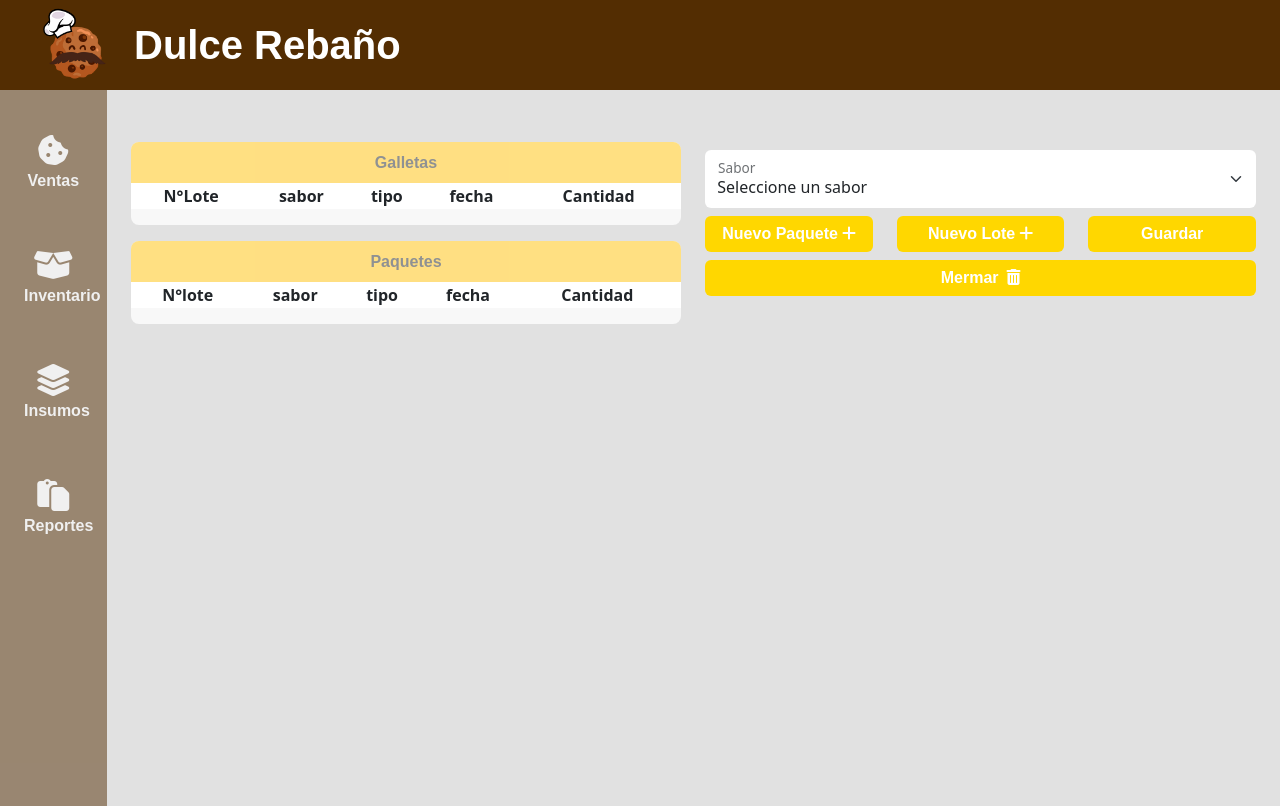
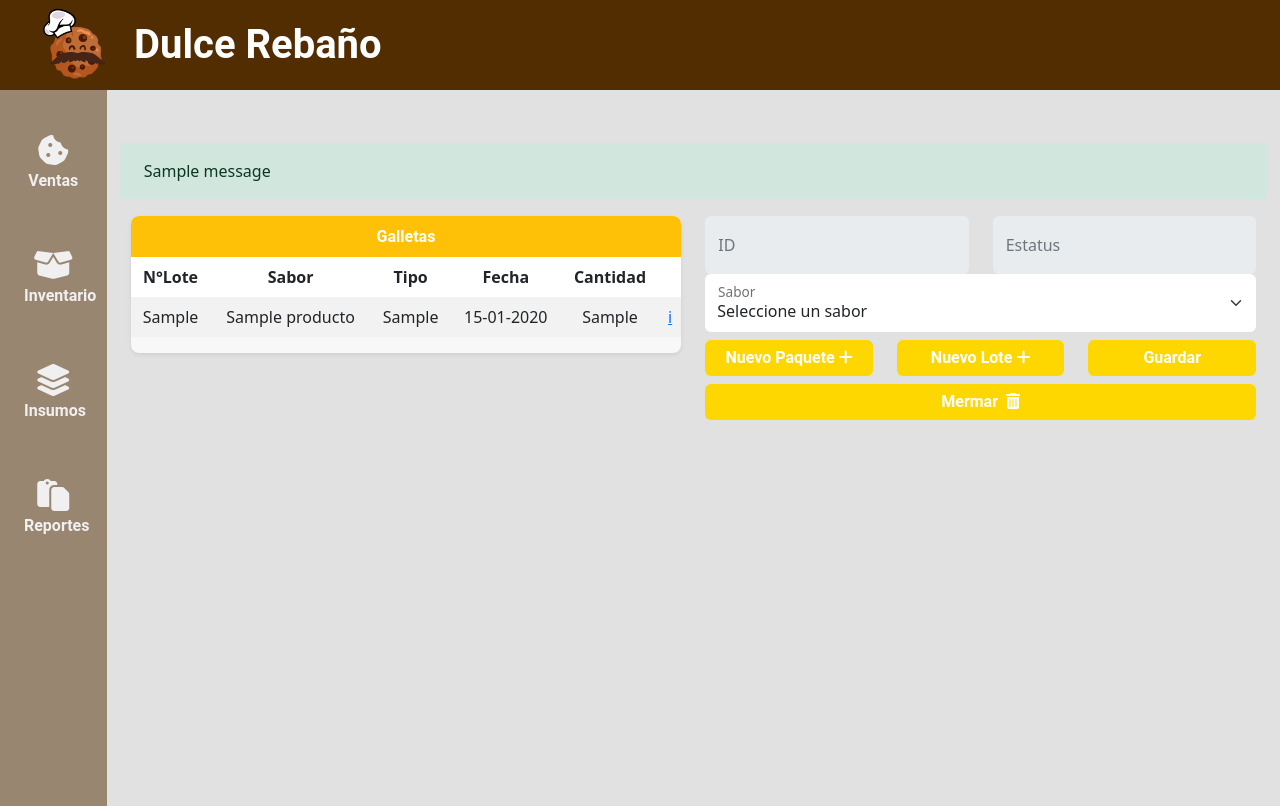
Before and after one commit to IDGS-801-22002360/DulceRebanio, a Flask app: template templates/galletas.html in a window 1280 px wide. Shown: the top 806 px of the page. Run offline with Flask 3, Linux system fonts and the light colour scheme; tables that the repository leaves empty hold one stand-in row (values such as "Sample post"); the template is opened without the code that fills it: values that come from a table or form of the project are taken from there, most other values are stand-ins (such as "Sample title", 1, 10 or a date in 2020); one stand-in notice (Sample message) is shown; lists and menus that the app fills with data are empty; some libraries are stand-ins or nearby versions.

Commit message:
Implementacion de GetAll y saveLotes en productos

```diff
--- a/app.py
+++ b/app.py
@@ -1,31 +1,47 @@
-from flask import Flask, render_template, request, redirect, url_for
-from flask import flash
+from flask import Flask, render_template, request, jsonify
 from flask_wtf import CSRFProtect
-from flask import g
 from config import DevelopmentConfig
+from models import db, ProductosTerminados
+from forms import LoteForm
+from sqlalchemy import text
 
-
-from models import db
-from models import Usuarios, MateriasPrimas, Proveedores, ComprasInsumos, Recetas, IngredientesReceta, ProductosTerminados, Ventas
 
 app = Flask(__name__)
 app.config.from_object(DevelopmentConfig)
 csrf = CSRFProtect(app)
-
 
 @app.route("/", methods=["GET", "POST"])
 @app.route("/index")
 def index():
     return render_template("mainClientes.html")
 
+#!=============== Modulo de Productos ===============#
+
+@app.route("/galletas", methods=["GET", "POST"])
+def galletas():
+    form = LoteForm()
+    productos = db.session.execute(text("SELECT * FROM productosTerminados WHERE estatus=1")).fetchall()
+    return render_template("galletas.html", productos=productos, form=form)
+
+@app.route("/guardarLote", methods=["POST"])
+def guardarLote():
+    form = LoteForm()
+    if form.validate_on_submit():
+        sabor = form.sabor.data
+        db.session.execute(text("CALL saveLote(:sabor)"), {'sabor': sabor})
+        db.session.commit()
+        return jsonify({'success': True, 'message': 'Lote guardado Correctamente'})
+    return jsonify({'success': False, 'message': 'Error al guardar'})
+
+#   @app.route("/guardarPaquete")
+#       def guardarPaquete():
+#
+#
+#
 
 @app.errorhandler(404)
 def page_not_found(e):
     return render_template('404.html'), 404
-
-@app.route("/galletas", methods=["GET", "POST"])
-def galletas():
-    return render_template("galletas.html")
 
 if __name__ == '__main__':
     csrf.init_app(app)
--- /dev/null
+++ b/forms.py
@@ -0,0 +1,16 @@
+from flask_wtf import FlaskForm
+from wtforms import SelectField, SubmitField
+from wtforms.validators import DataRequired
+
+class LoteForm(FlaskForm):
+    sabor = SelectField('Sabor', choices=[
+        ('', 'Seleccione un sabor'),
+        ('Chocolate', 'Chocolate'),
+        ('Vainilla', 'Vainilla'),
+        ('Coco', 'Coco'),
+        ('Chispas', 'Chispas'),
+        ('Naranja', 'Naranja'),
+        ('Integrales', 'Integrales'),
+        ('Especiales', 'Especiales')
+    ], validators=[DataRequired()])
+    submit = SubmitField('Guardar')
--- a/templates/galletas.html
+++ b/templates/galletas.html
@@ -9,26 +9,28 @@
     <link rel="stylesheet" href="static/bootstrap/css/bootstrap-grid.min.css"/>
     <link rel="stylesheet" href="static/sweetalert2/sweetalert2.min.css">
     <link rel="stylesheet" href="static/fontawesome-free-6.4.0-web/css/all.css"/>
+    <link href="https://fonts.googleapis.com/css2?family=League+Spartan:wght@400;700&display=swap" rel="stylesheet">
+    <meta name="csrf-token" content="{{ csrf_token() }}">
     <style>
-            .font-Spartan{
-                font-family: 'League-spartan',sans-serif;
+        .font-Spartan {
+            font-family: 'Roboto', sans-serif;
         }
-            .btn-color{
+        .btn-color {
             background-color: #542E02;
         }
-            .btn-hover:hover{
+        .btn-hover:hover {
             background-color: #371E01;
         }
-            .btn-del{
+        .btn-del {
             background-color: #FF0000;
         }
-            .btn-del-hover:hover{
+        .btn-del-hover:hover {
             background-color: #D90000;
         }
-            .bg-danger-light{
+        .bg-danger-light {
             background-color: rgba(255, 0, 0, 0.1); /* Rojo suave */
         }
-            .buyButtons{
+        .buyButtons {
             background-color: #FFD700;
         }
     </style>
@@ -71,53 +73,53 @@
             <!-- Main -->
             <div class="col-md-11 ms-sm-auto col-lg-11 px-md-4 container rounded-3 mt-5 p-1">
                 <div class="row">
+                    {% with message = get_flashed_messages() %}
+                        {% if message %}
+                            {% for messages in message %}
+                                <div class="alert alert-success bg-green-100 border border-green-400 text-green-700 px-4 py-3 rounded relative" role="alert">
+                                    {{ messages }}
+                                </div>
+                            {% endfor %}
+                        {% endif %}
+                    {% endwith %}
                     <div class="col-6">
-                            <div class="card border-0 rounded-3">
-                                <div class="card-header border-0 rounded-top-3 text-center bg-warning opacity-50">
+                        <div class="card border-0 shadow-sm rounded-3">
+                            <div class="card-header border-0 rounded-top-3 text-center bg-warning card-warning text-white">
                                 <b class="text-center font-Spartan">Galletas</b>
                             </div>
-                                <table class="table-borderless rounded-3 text-center">
-                                    <thead>
+                            <div class="table-responsive">
+                                <table class="table table-hover table-striped text-center mb-0 table-borderless">
+                                    <thead class="bg-warning text-dark">
                                         <tr>
                                             <th>N°Lote</th>
-                                            <th>sabor</th>
-                                            <th>tipo</th>
-                                            <th>fecha</th>
+                                            <th>Sabor</th>
+                                            <th>Tipo</th>
+                                            <th>Fecha</th>
                                             <th>Cantidad</th>
                                             <th></th>
                                         </tr>
                                     </thead>
-                                    <tbody id="tBodyInventario">
-                                        <!-- Contenido de la tabla -->
+                                    <tbody id="productosTableBody">
+                                        {% for producto in productos %}
+                                        <tr>
+                                            <td>{{ producto.idProducto }}</td>
+                                            <td>{{ producto.nombre }}</td>
+                                            <td>{{ producto.tipoProducto }}</td>
+                                            <td>{{ producto.fechaCaducidad.strftime('%d-%m-%Y') }}</td>
+                                            <td>{{ producto.cantidadDisponible }}</td>
+                                            <td class=""><a href="">i</a></td>
+                                        </tr>
+                                        {% endfor %}
                                     </tbody>
                                 </table>
-                                <div class="card-footer border-0 rounded-bottom-3"></div>
                             </div>
-                            <!-- Paquetes -->
-                            <div class="card border-0 rounded-3 mt-3">
-                                <div class="card-header rounded-top-3 border-0 text-center bg-warning opacity-50">
-                                    <b class="text-center font-Spartan">Paquetes</b>
-                                </div>
-                                <table class="rounded-3 text-center">
-                                    <thead>
-                                        <tr>
-                                            <th>N°lote</th>
-                                            <th>sabor</th>
-                                            <th>tipo</th>
-                                            <th>fecha</th>
-                                            <th>Cantidad</th>
-                                            <th></th>
-                                        </tr>
-                                    </thead>
-                                    <tbody id="tBodyPaquetes">
-                                        <!-- Contenido de la tabla -->
-                                    </tbody>
-                                </table>
                             <div class="card-footer border-0 rounded-bottom-3"></div>
                         </div>
                     </div>
                     <div class="col-6">
-                            <div class="row" style="display: none">
+                        <form id="formLote" method="POST" action="{{ url_for('guardarLote') }}">
+                            {{ form.hidden_tag() }}
+                            <div class="row">
                                 <div class="col-md-6">
                                     <div class="form-floating">
                                         <input type="text" class="form-control border-0" id="txtIdGalleta" placeholder="" disabled="">
@@ -131,49 +133,16 @@
                                     </div>
                                 </div>
                             </div>
-                            <div class="row mt-2">
+                            <div class="row">
                                 <div class="col-md-12">
                                     <div class="form-floating">
-                                        <select id="txtSabor" class="form-select border-0">
-                                            <option value="">Seleccione un sabor</option>
-                                            <option value="Chocolate">Chocolate</option>
-                                            <option value="Vainilla">Vainilla</option>
-                                            <option value="Coco">Coco</option>
-                                            <option value="Chispas">Chispas</option>
-                                            <option value="Naranja">Naranja</option>
-                                            <option value="Integrales">Integrales</option>
-                                            <option value="Especiales">Especiales</option>
-                                        </select>
+                                        {{ form.sabor(class="form-select border-0", id="txtSabor") }}
                                         <label for="txtSabor">Sabor</label>
                                     </div>
                                 </div>
                             </div>
-                            <div class="row">
-                                <div class="col-md-12" style="display: none ">
-                                    <div class="form-floating">
-                                        <input type="text" class="form-control border-0" id="txtTipo" placeholder="" disabled="">
-                                        <label for="txtTipo">Tipo Galleta</label>
-                                    </div>
-                                </div>
-                            </div>
-                            <div class="row">
-                                <div class="col-md-12" style="display: none ">
-                                    <div class="form-floating">
-                                        <input type="text" class="form-control border-0" id="txtCantidad" placeholder="" disabled="">
-                                        <label for="txtCantidad">Cantidad</label>
-                                    </div>
-                                </div>
-                            </div>
-                            <div class="row">
-                                <div class="col-md-12" style="display: none ">
-                                    <div class="form-floating">
-                                        <input type="text" class="form-control border-0" id="txtFecha" placeholder="" disabled="">
-                                        <label for="txtFecha">Fecha Caducidad</label>
-                                    </div>
-                                </div>
-                            </div>
                             <div class="row mt-2">
-                                <!-- Botón Nuevo Paquete -->
+                                <!--* Botones -->
                                 <div class="col-4">
                                     <div class="form-floating text-end">
                                         <button class="text-center col-12 btn buyButtons btn-warning border-0 text-white font-Spartan" type="button" data-bs-toggle="modal" data-bs-target="#modalNuevoPaquete"><b>Nuevo Paquete</b><i class="fa fa-plus ms-1"></i></button>
@@ -181,15 +150,16 @@
                                 </div>
                                 <div class="col-4">
                                     <div class="form-floating text-end">
-                                        <button class="text-center col-12 btn buyButtons btn-warning border-0 text-white font-Spartan" onclick="clearForm();"><b>Nuevo Lote</b><i class="fa fa-plus ms-1"></i> </button>
+                                        <button class="text-center col-12 btn buyButtons btn-warning border-0 text-white font-Spartan" type="button" onclick="nuevoLote()"><b>Nuevo Lote</b><i class="fa fa-plus ms-1"></i> </button>
                                     </div>
                                 </div>
                                 <div class="col-4">
                                     <div class="form-floating text-end">
-                                        <button class="text-center col-12 btn buyButtons btn-warning border-0 text-white font-Spartan" onclick="saveGalleta()"><b>Guardar</b></button>
+                                        <button class="text-center col-12 btn buyButtons btn-warning border-0 text-white font-Spartan" type="button" onclick="guardarLote()"><b>Guardar</b></button>
                                     </div>
                                 </div>
                             </div>
+                        </form>
                         <div class="row mt-2">
                             <div class="col-12">
                                 <div class="form-floating text-end">
@@ -201,7 +171,7 @@
                 </div>
             </div>
 
-                <!-- Modal Merma -->
+            <!--* Modal Merma -->
             <div class="modal fade mt-5" id="exampleModal" tabindex="-1" aria-labelledby="exampleModalLabel" aria-hidden="true">
                 <div class="modal-dialog">
                     <div class="modal-content border-0">
@@ -232,7 +202,7 @@
                 </div>
             </div>
 
-                <!-- Modal Nuevo Paquete -->
+            <!--* Modal Nuevo Paquete -->
             <div class="modal fade mt-5" id="modalNuevoPaquete" tabindex="-1" aria-labelledby="modalNuevoPaqueteLabel" aria-hidden="true">
                 <div class="modal-dialog">
                     <div class="modal-content border-0">
@@ -242,18 +212,18 @@
                         </div>
                         <div class="modal-body" style="background-color: #eee">
                             <form id="formNuevoPaquete">
-                                    <div class="col-md-12" style="display: none ">
+                                <div class="col-md-12" style="display: none;">
                                     <div class="form-floating">
                                         <input type="text" class="form-control border-0" id="mdlIdGalletas" placeholder="" disabled="">
-                                            <label for="mdlIdGalletas">id</label>
+                                        <label for="mdlIdGalletas">ID</label>
                                     </div>
                                 </div>
                                 <div class="card pt-2 pb-2 pe-0 ps-0 border-0 rounded-3">
                                     <table class="table-borderless table table-hover table-sm rounded-3 text-center">
                                         <thead>
                                             <tr>
-                                                    <th>sabor</th>
-                                                    <th>tipo</th>
+                                                <th>Sabor</th>
+                                                <th>Tipo</th>
                                                 <th>Cantidad</th>
                                             </tr>
                                         </thead>
@@ -276,20 +246,51 @@
                     </div>
                 </div>
             </div>
-                <!--
-                    !luego veo q pdo con esto
+
+            <script src="https://code.jquery.com/jquery-3.6.0.min.js"></script>
+            <script src="https://cdn.jsdelivr.net/npm/@popperjs/core@2.9.2/dist/umd/popper.min.js"></script>
+            <script src="https://stackpath.bootstrapcdn.com/bootstrap/5.1.3/js/bootstrap.min.js"></script>
 
             <script>
-                        document.addEventListener("DOMContentLoaded", function () {
-                            const checkbox = document.getElementById("flexCheckIndeterminate");
-                            const input = document.getElementById("mdlCantidad");
+                function getCookie(name) {
+                    let cookieValue = null;
+                    if (document.cookie && document.cookie !== '') {
+                        const cookies = document.cookie.split(';');
+                        for (let i = 0; i < cookies.length; i++) {
+                            const cookie = cookies[i].trim();
+                            if (cookie.substring(0, name.length + 1) === (name + '=')) {
+                                cookieValue = decodeURIComponent(cookie.substring(name.length + 1));
+                                break;
+                            }
+                        }
+                    }
+                    return cookieValue;
+                }
 
-                            checkbox.addEventListener("change", function () {
-                                input.disabled = checkbox.checked; // Deshabilita el input si el checkbox está seleccionado
+                function guardarLote() {
+                    var sabor = $('#txtSabor').val();
+                    var csrfToken = $('meta[name="csrf-token"]').attr('content');
+                    if (sabor) {
+                        $.ajax({
+                            url: '/guardarLote',
+                            type: 'POST',
+                            data: { sabor: sabor, csrf_token: csrfToken },
+                            success: function(response) {
+                                if (response.success) {
+                                    alert(response.message);
+                                } else {
+                                    alert(response.message);
+                                }
+                            },
+                            error: function() {
+                                alert('Error al guardar el lote.');
+                            }
                         });
-                        });
+                    } else {
+                        alert('Por favor, seleccione un sabor.');
+                    }
+                }
             </script>
-                -->
         </div>
     </div>
 </body>
```
Also changed, not shown: models.py (line endings or trailing spaces). Lines whose indentation alone changed are shown as unchanged.
